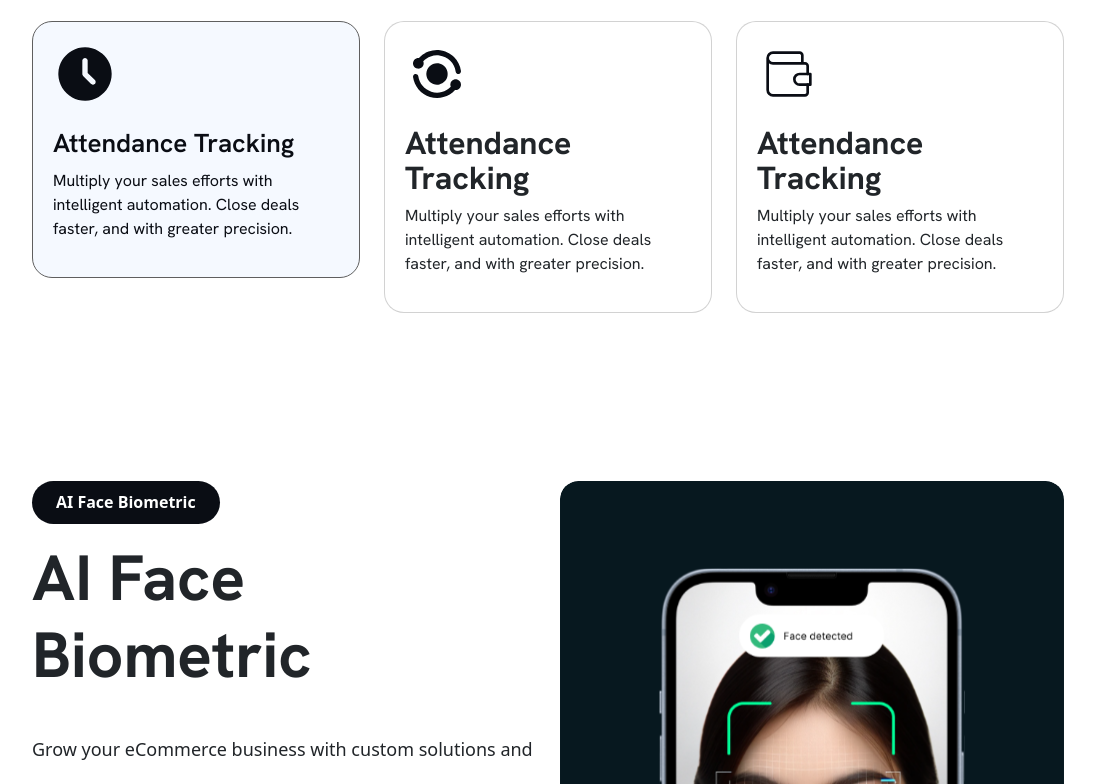
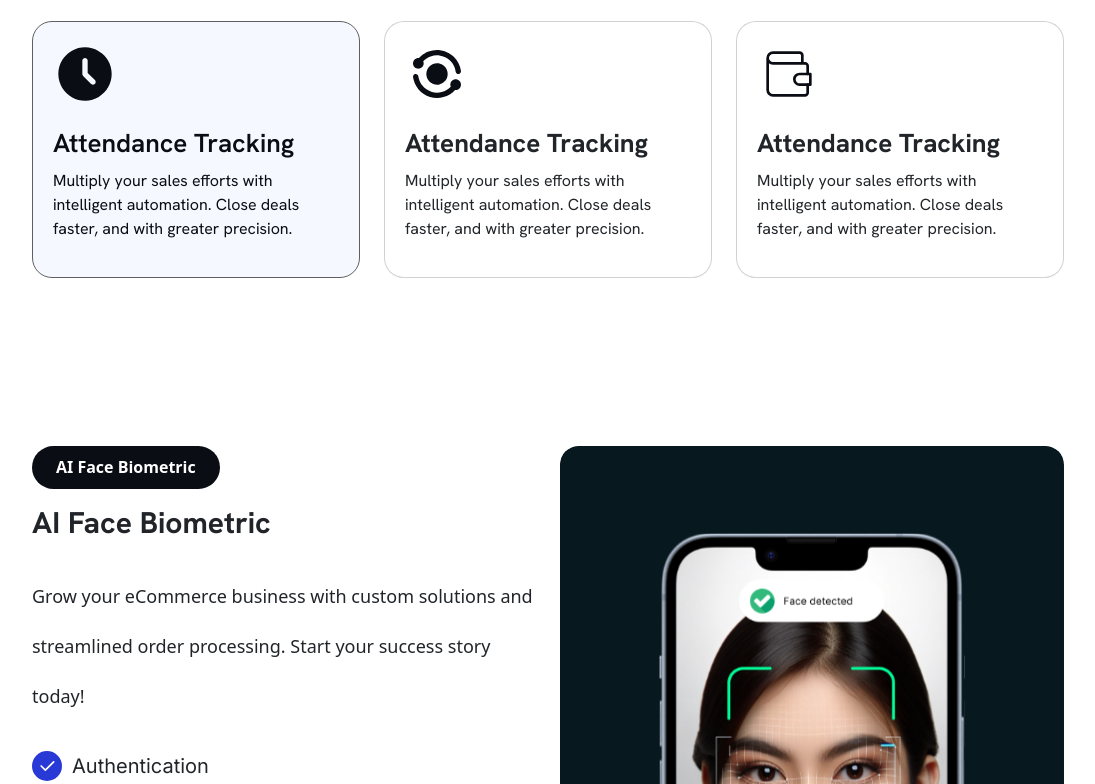
Before and after one commit to Medroyale/landing-page, a React (Vite) app: page / in a window 1536 px wide. Shown: the part 1980-2764 px from the top of the page, without its empty margins (208-1303 px from the left). Built offline with nearby package versions, Linux system fonts and the light colour scheme.

Commit message:
change text rows title inside of 1400px

```diff
--- a/src/pages/home/Home.css
+++ b/src/pages/home/Home.css
@@ -1641,7 +1641,7 @@ body {
         line-height: 150%;
     }
     .text-two-rows-title {
-        font-size: 64px;
+        font-size: 30px;
         letter-spacing: -2.5%;
         font-weight: bold;
         font-family: "Hanken Grotesk", sans-serif;
@@ -1809,7 +1809,7 @@ body {
     .card-title-feature {
         /* Desktop Styles/Menu-Tittle */
 
-        font-size: 32px;
+        font-size: 26px;
         font-family: "Hanken Grotesk";
         font-style: normal;
         font-weight: bold;
```
